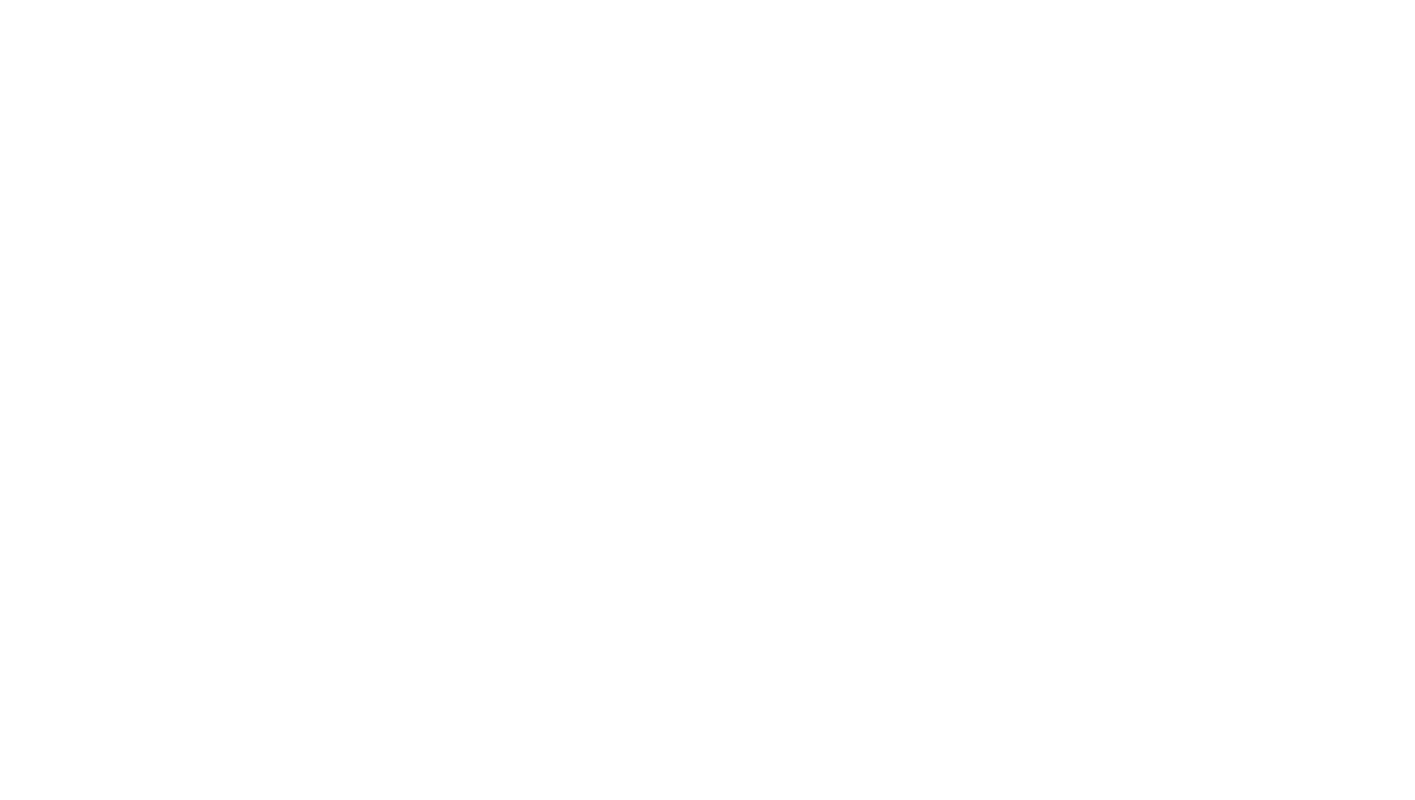
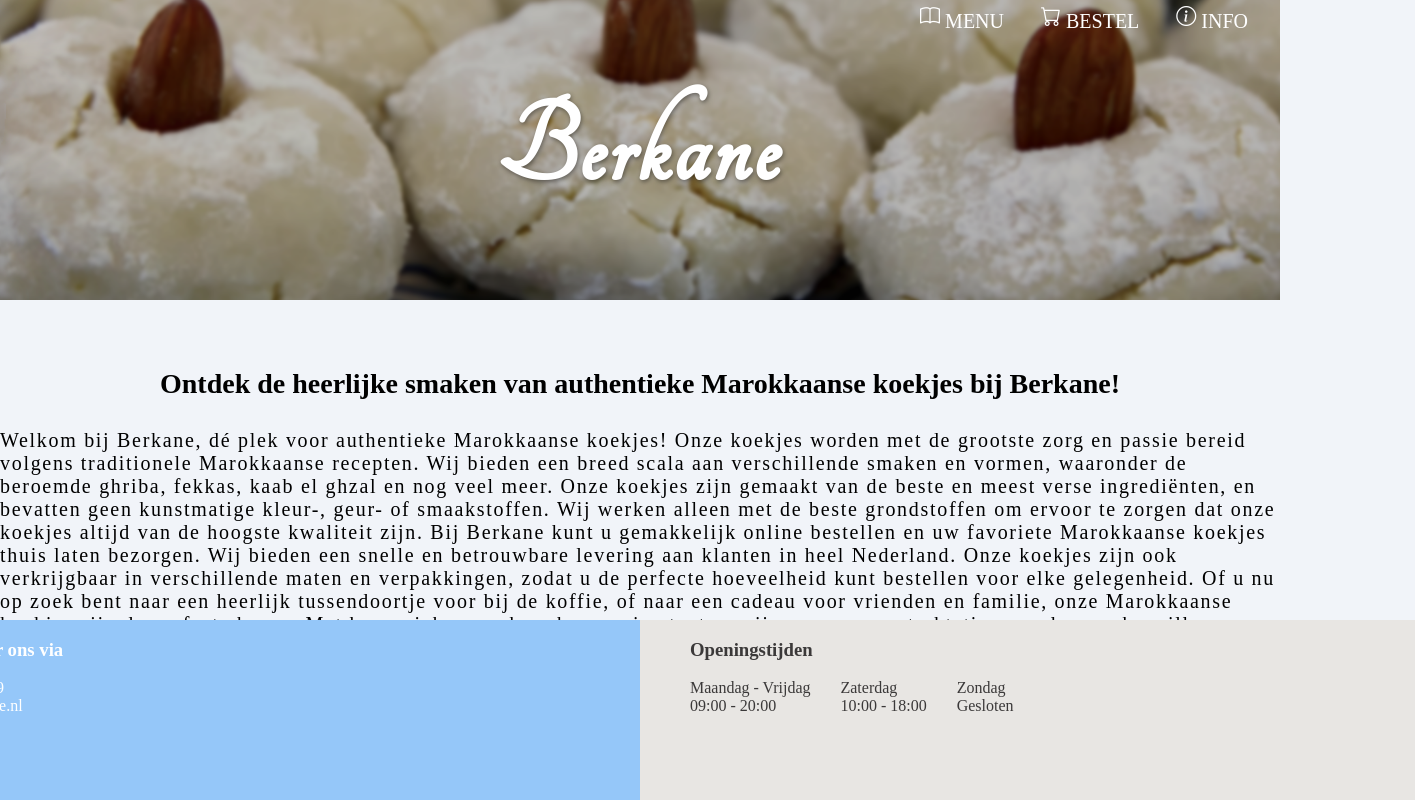
Before and after one commit to CharafIkane/restaurantBeroeps, a plain HTML site: page info.html in a window 1280 px wide. Shown: the whole page, 1415 px wide, since content can reach past the window. Drawn offline with nearby package versions, Linux system fonts and the light colour scheme; a web font is replaced by a local one.

Commit message:
nog bezig ermee

```diff
--- a/css/info.css
+++ b/css/info.css
@@ -0,0 +1,77 @@
+@font-face {
+    font-family: tangerine;
+    src: url(../media/Tangerine-Regular.ttf);
+}
+
+@font-face {
+    font-family: tangerine-bold;
+    src: url(../media/Tangerine-Bold.ttf);
+}
+
+
+@font-face {
+    font-family: vollkorn-semibold;
+    src: url(../media/Vollkorn-SemiBold.ttf);
+}
+
+wrapper {
+    width: 100%;
+    display: flex;
+    flex-direction: row;
+    justify-content: center;
+    background-color: #f1f4f9;
+    padding-bottom: 30px;
+}
+
+
+#main {
+    max-width: 1600px;
+    height: fit-content;
+    margin-top: 40px;
+    display: flex;
+    flex-direction: row;
+    justify-content: space-between;
+}
+
+body {
+    background-color: #f1f4f9;
+}
+
+#footer-wrapper {
+    position: absolute;
+    bottom: 0;
+}
+
+p {
+    font: vollkorn-semibold;
+    font-size: 20px;
+    letter-spacing: 1.7px;
+}
+h3 {
+    float: none;
+    position: relative;
+}
+
+#tekst {
+    margin-top: 69px;
+    max-width: 1600px;
+}
+#heading {
+    text-align: center;
+    position: absolute;
+    width: 100%;
+    transform: translateX(-50%);
+    left: 50%;
+    max-width: 1600px;
+
+}
+
+#heading h3 {
+    font-size: 28px;
+}
+
+body {
+    bottom: 0;
+    margin: 0;
+    padding: 0;
+}
--- a/info.html
+++ b/info.html
@@ -1,13 +1,78 @@
 <!DOCTYPE html>
 <html lang="en">
+
 <head>
     <meta charset="UTF-8">
     <meta http-equiv="X-UA-Compatible" content="IE=edge">
     <meta name="viewport" content="width=device-width, initial-scale=1.0">
     <title>Berkane - Info</title>
     <link rel="shortcut icon" href="media/favicon.png" type="image/x-icon">
+    <link rel="stylesheet" href="css/info.css">
+    <link rel="stylesheet" href="css/header.css">
 </head>
+
 <body>
+    <div id="header">
+        <div id="nav">
+            <a href="menu.html" id="menu"><i class="bi bi-book"></i>MENU</a>
+            <a href="bestel.html" id="bestel"><i class="bi bi-cart"></i>BESTEL</a>
+            <a href="info.html" id="info"><i class="bi bi-info-circle"></i>INFO</a>
+        </div>
+        <link rel="stylesheet" href="https://cdn.jsdelivr.net/npm/bootstrap-icons@1.3.0/font/bootstrap-icons.css">
+        <a href="../restaurantBeroeps/index.html">
+            <h2 id="titel">Berkane</h2>
+        </a>
+    </div>
 
+    <wrapper>
+        <div id="main">
+            <div id="heading">
+            <h3>Ontdek de heerlijke smaken van authentieke Marokkaanse koekjes bij Berkane!</h3>
+        </div>
+            <div id="tekst">
+            <p>Welkom bij Berkane, dé plek voor authentieke Marokkaanse koekjes! Onze koekjes worden met de grootste
+                zorg en passie bereid volgens traditionele Marokkaanse recepten. Wij bieden een breed scala aan
+                verschillende smaken en vormen, waaronder de beroemde ghriba, fekkas, kaab el ghzal en nog veel meer.
+
+                Onze koekjes zijn gemaakt van de beste en meest verse ingrediënten, en bevatten geen kunstmatige kleur-,
+                geur- of smaakstoffen. Wij werken alleen met de beste grondstoffen om ervoor te zorgen dat onze koekjes
+                altijd van de hoogste kwaliteit zijn.
+
+                Bij Berkane kunt u gemakkelijk online bestellen en uw favoriete Marokkaanse koekjes thuis laten
+                bezorgen. Wij bieden een snelle en betrouwbare levering aan klanten in heel Nederland. Onze koekjes zijn
+                ook verkrijgbaar in verschillende maten en verpakkingen, zodat u de perfecte hoeveelheid kunt bestellen
+                voor elke gelegenheid.
+
+                Of u nu op zoek bent naar een heerlijk tussendoortje voor bij de koffie, of naar een cadeau voor
+                vrienden en familie, onze Marokkaanse koekjes zijn de perfecte keuze. Met hun unieke smaak en knapperige
+                textuur zijn ze een ware traktatie voor de smaakpapillen.
+
+                Bestel vandaag nog bij Berkane en ontdek de heerlijke smaken van authentieke Marokkaanse koekjes!</p>
+            </div>
+        </div>
+    </wrapper>
+
+    <wrapper id="footer-wrapper">
+        <div id="footer">
+            <div id="footerLinks">
+                <h3 i d="contact">Contacteer ons via</h3>
+                <contact-item>+3161702869</contact-item>
+                <contact-item>info@berkane.nl</contact-item>
+            </div>
+            <div id="footerRechts">
+                <h3 id="contact">Openingstijden</h3>
+                <contact-items>
+                    <contact-item>Maandag - Vrijdag <br>
+                        09:00 - 20:00</contact-item>
+                    <contact-item>Zaterdag <br>
+                        10:00 - 18:00</contact-item>
+                    <contact-item>Zondag <br>
+                        Gesloten</contact-item>
+                </contact-items>
+
+            </div>
+        </div>
+    </wrapper>
 </body>
+
 </html>
```
Also changed, not shown: index.html (+1 -1 lines).
